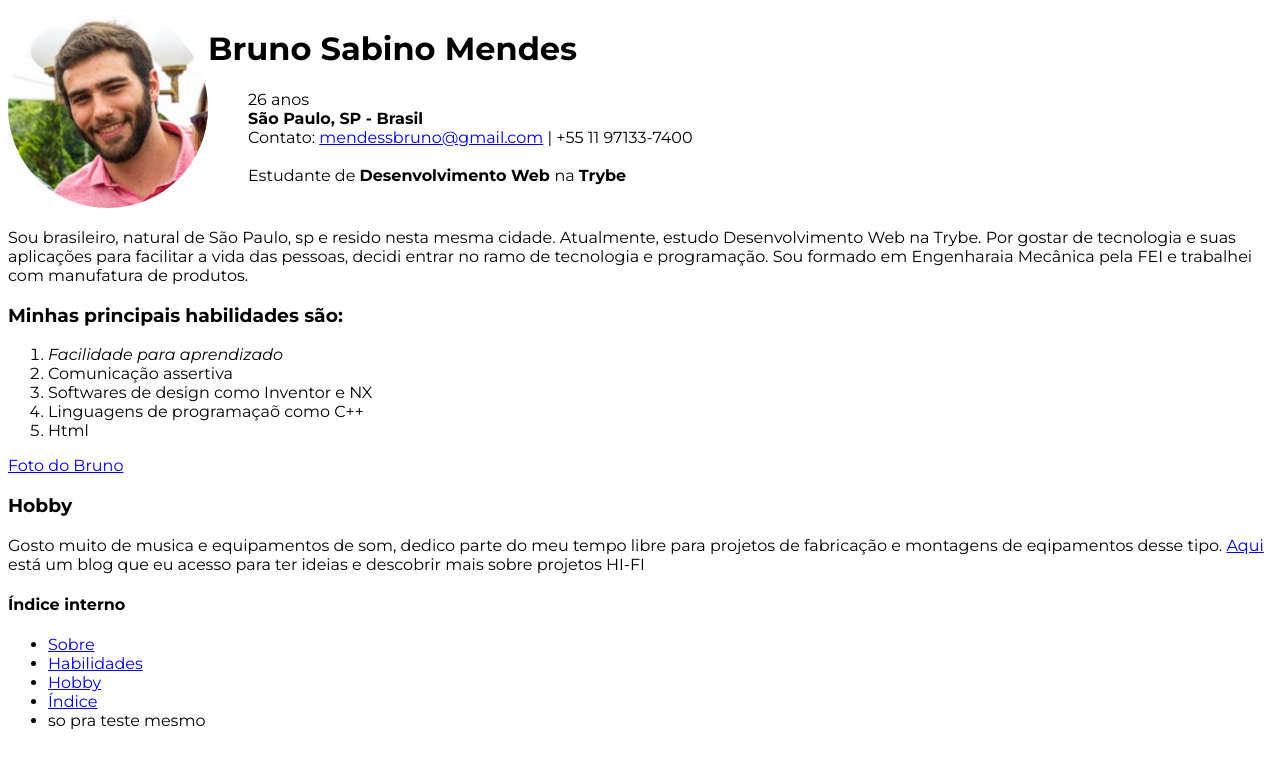
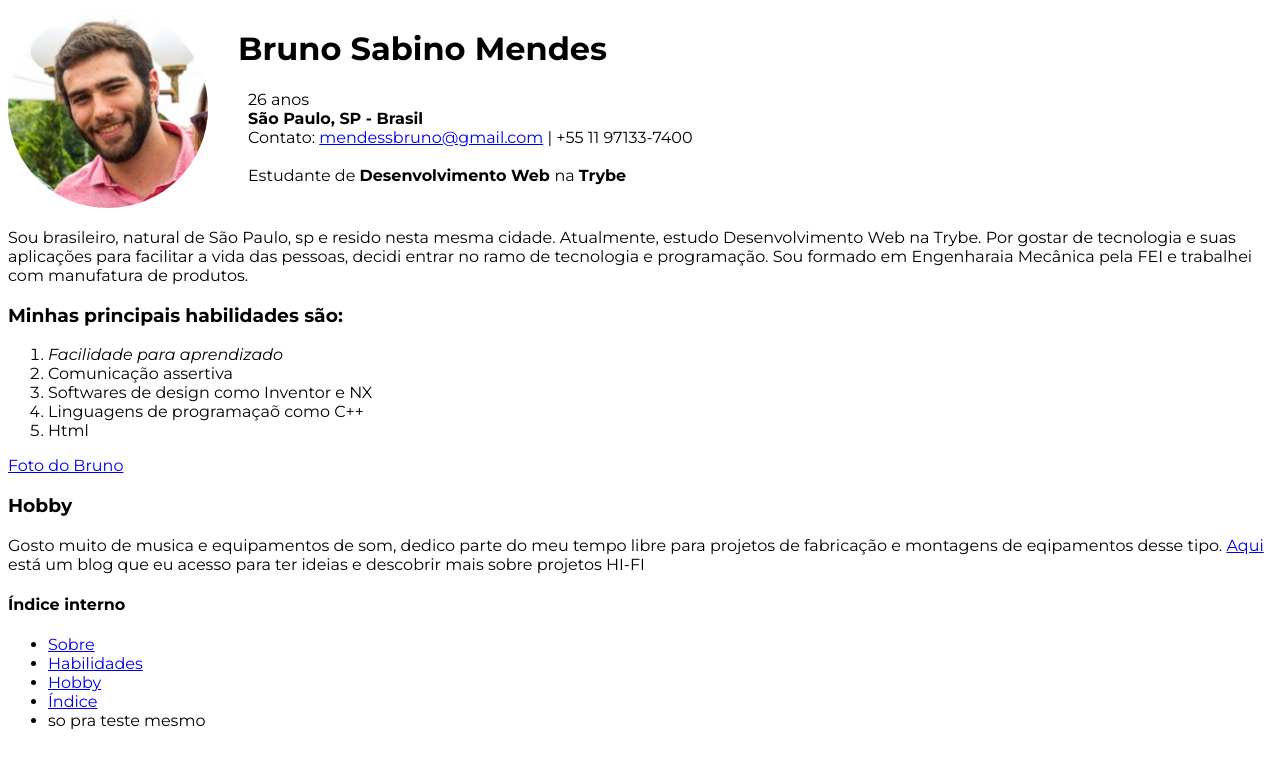
Before and after one commit to bruno-s-mendes/bruno-s-mendes.github.io, a plain HTML site: page index.html in a window 1280 px wide. Drawn offline with Linux system fonts and the light colour scheme.

Commit message:
alinhado o cabecalho com texto e foto

```diff
--- a/index.html
+++ b/index.html
@@ -12,7 +12,7 @@
       <div class="top">
       <img id=foto atlt= "Foto do Bruno Mendes" src="Foto_pefil.jpg" width="200px" >
       <div>
-      <h1>Bruno Sabino Mendes</h1>
+      <h1 id="top-nome">Bruno Sabino Mendes</h1>
       <ul id="top-list">
         <li>26 anos</li>
         <li><strong>São Paulo, SP - Brasil </strong></li>
--- a/style.css
+++ b/style.css
@@ -15,3 +15,6 @@ font-weight: 700 bold;
 #top-list{
     list-style-type: none;
 }
+#top-nome{
+    margin-left: 30px;
+}
```
